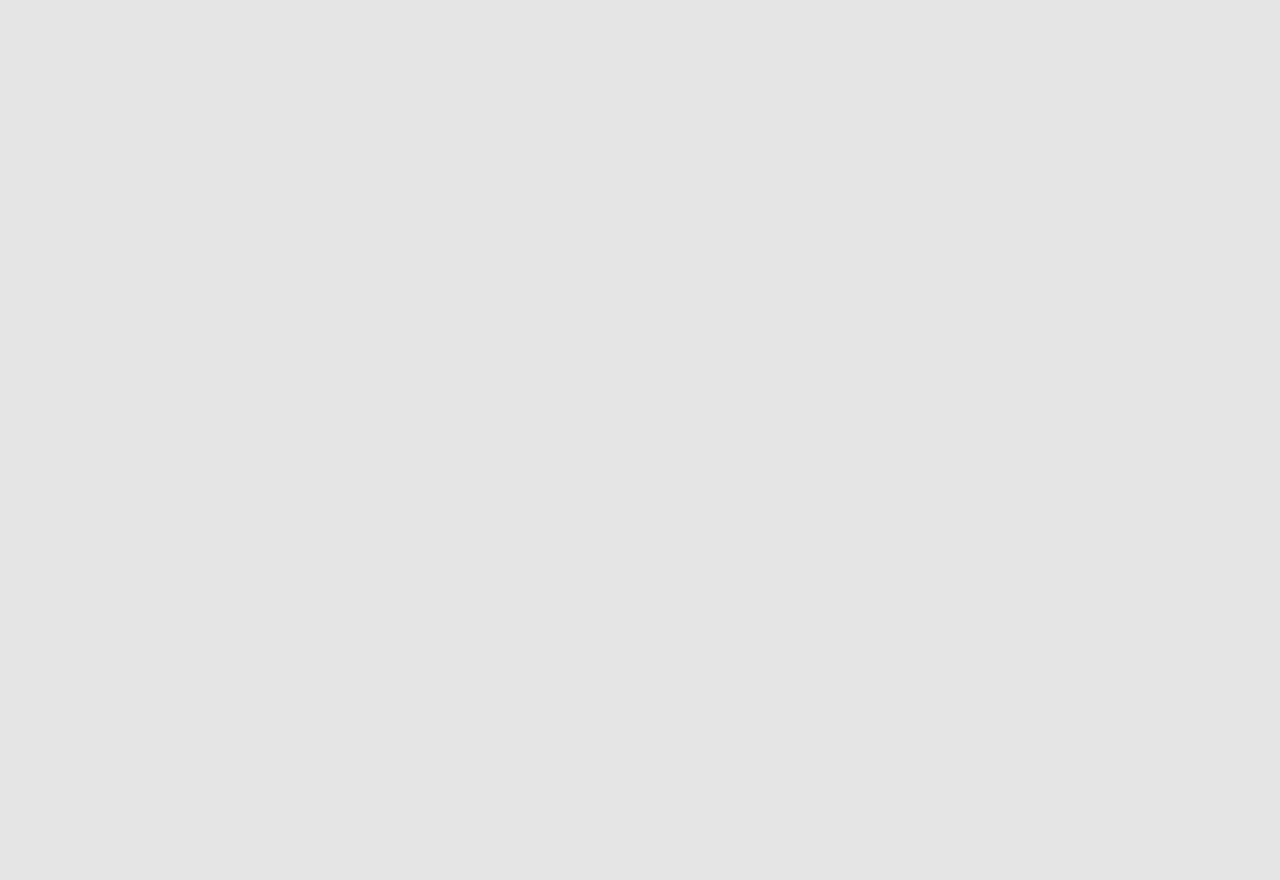
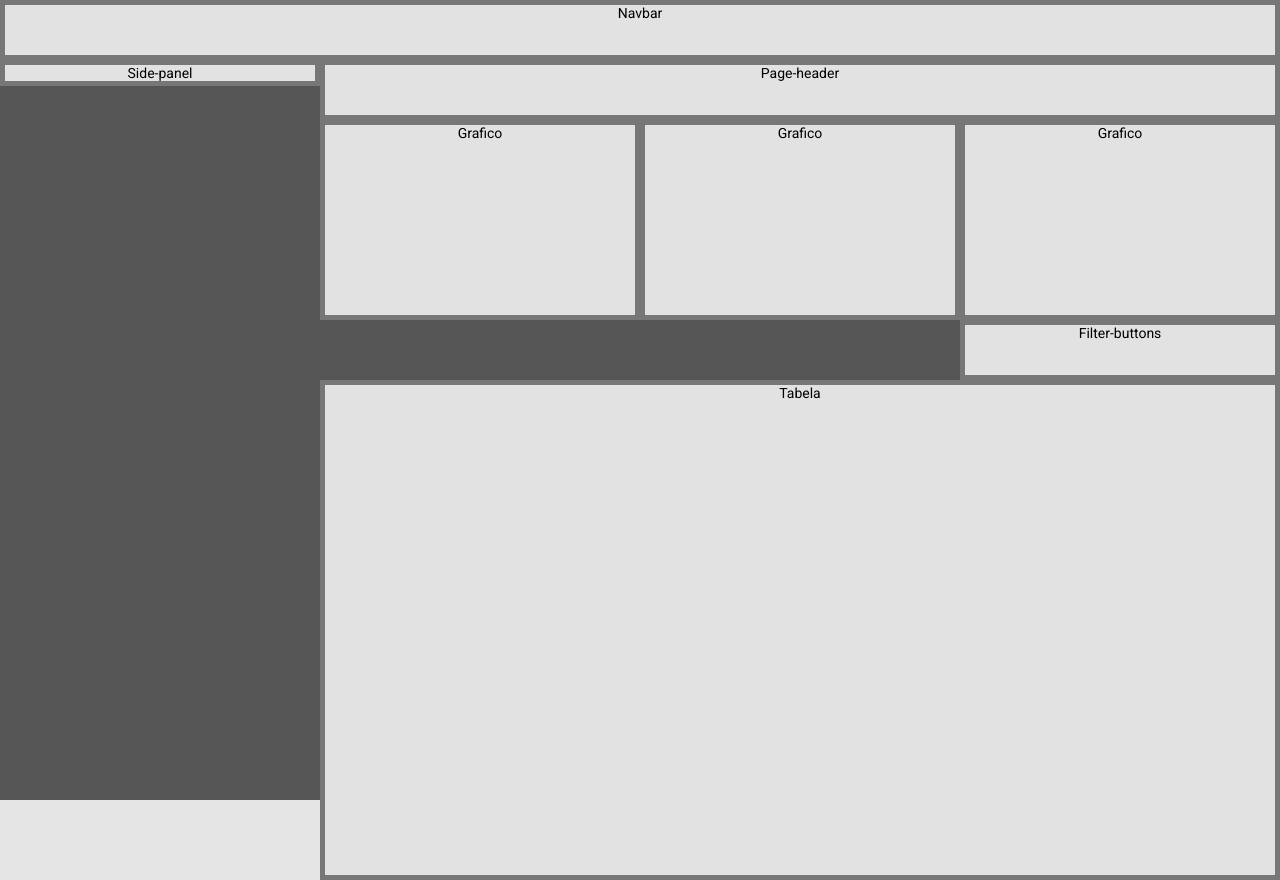
Before and after one commit to TheGitBella/quizzme, a React (Vite) app: page /gridbox2 in a window 1280 px wide. Before the commit this address had no page. Before the commit the page ends 800 px from the top, so only its background shows below. Built offline with nearby package versions, Linux system fonts and the light colour scheme.

Commit message:
Testando MUI grid e box

```diff
--- /dev/null
+++ b/src/pages/gridbox/gridbox.tsx
@@ -0,0 +1,101 @@
+import { Calculate } from '@mui/icons-material';
+import { Box, Grid } from '@mui/material';
+
+function GridBox() {
+  return (
+    <Box
+      bgcolor="#555555"
+      width="100vw"
+      height="100vh"
+      color="#000000"
+      textAlign="center"
+    >
+      <Grid
+        container
+        xs={12}
+        bgcolor="#e1e2e1"
+        height="60px"
+        border="5px solid #777777"
+      >
+        <Grid item xs={12}>
+          <Box>Navbar</Box>
+        </Grid>
+      </Grid>
+      <Grid container /* spacing={4} */>
+        <Grid
+          item
+          xs={3}
+          height="100%"
+          bgcolor="#e1e2e1"
+          border="5px solid #777777"
+        >
+          <Box>Side-panel</Box>
+        </Grid>
+        <Grid container xs={9}>
+          <Grid
+            item
+            xs={12}
+            height="60px"
+            bgcolor="#e1e2e1"
+            border="5px solid #777777"
+          >
+            <Box>Page-header</Box>
+          </Grid>
+          <Grid container item justifyContent="space-between">
+            <Grid
+              item
+              xs={4}
+              height="200px"
+              bgcolor="#e1e2e1"
+              border="5px solid #777777"
+            >
+              <Box>Grafico</Box>
+            </Grid>
+            <Grid
+              item
+              xs={4}
+              height="200px"
+              bgcolor="#e1e2e1"
+              border="5px solid #777777"
+            >
+              <Box>Grafico</Box>
+            </Grid>
+            <Grid
+              item
+              xs={4}
+              height="200px"
+              bgcolor="#e1e2e1"
+              border="5px solid #777777"
+            >
+              <Box>Grafico</Box>
+            </Grid>
+          </Grid>
+          <Grid container justifyContent="flex-end">
+            <Grid
+              item
+              xs={4}
+              height="60px"
+              bgcolor="#e1e2e1"
+              border="5px solid #777777"
+            >
+              <Box>Filter-buttons</Box>
+            </Grid>
+          </Grid>
+          <Grid container>
+            <Grid
+              item
+              xs={12}
+              height="500px"
+              bgcolor="#e1e2e1"
+              border="5px solid #777777"
+            >
+              <Box>Tabela</Box>
+            </Grid>
+          </Grid>
+        </Grid>
+      </Grid>
+    </Box>
+  );
+}
+
+export { GridBox };
--- /dev/null
+++ b/src/pages/gridbox/index.ts
@@ -0,0 +1 @@
+export * from './gridbox';
--- a/src/pages/index.ts
+++ b/src/pages/index.ts
@@ -1,3 +1,4 @@
 export * from './cadasterPage';
 export * from './loginPage';
 export * from './MUIGRID';
+export * from './gridbox';
--- a/src/routes/index.tsx
+++ b/src/routes/index.tsx
@@ -1,6 +1,6 @@
 import { BrowserRouter, Routes, Route } from 'react-router-dom';
 
-import { LoginPage, CadasterPage, Teste } from '../../src/pages';
+import { LoginPage, CadasterPage, Teste, GridBox } from '../../src/pages';
 
 function Rotas() {
   return (
@@ -9,6 +9,7 @@ function Rotas() {
         <Route path="/" element={<LoginPage />} />
         <Route path="/register" element={<CadasterPage />} />
         <Route path="/gridbox" element={<Teste />} />
+        <Route path="/gridbox2" element={<GridBox />} />
       </Routes>
     </BrowserRouter>
   );
```
